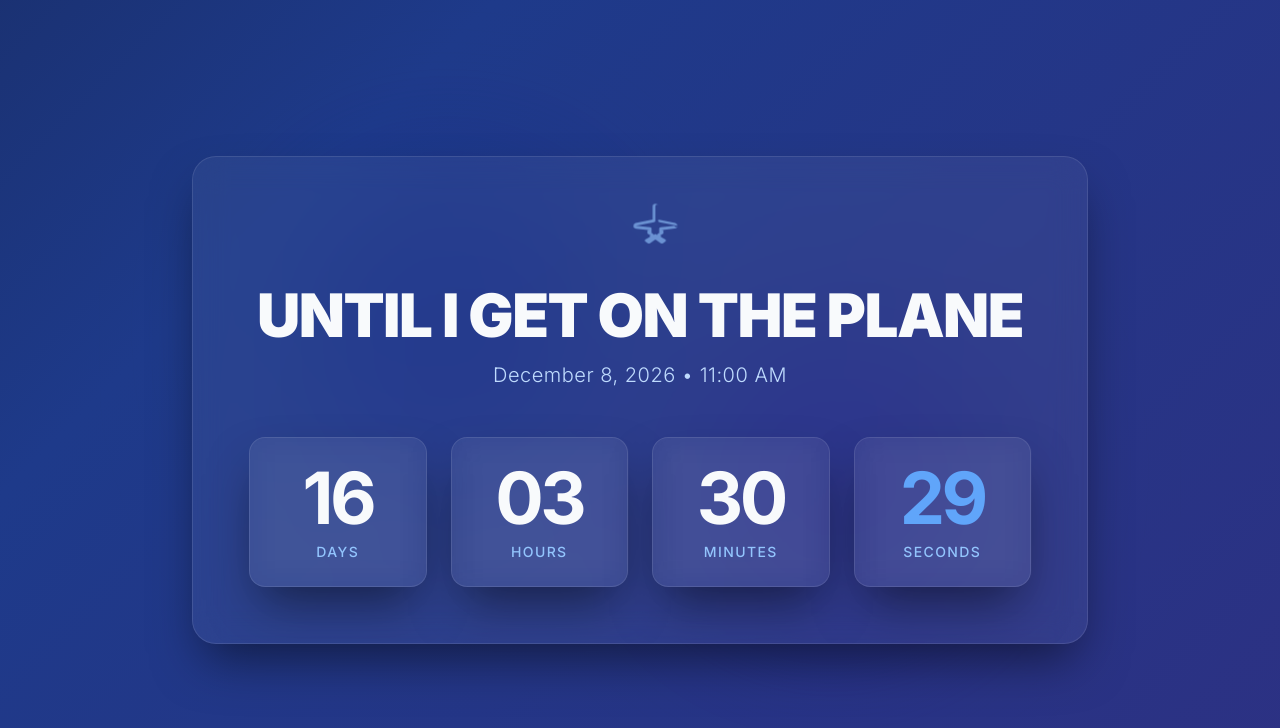
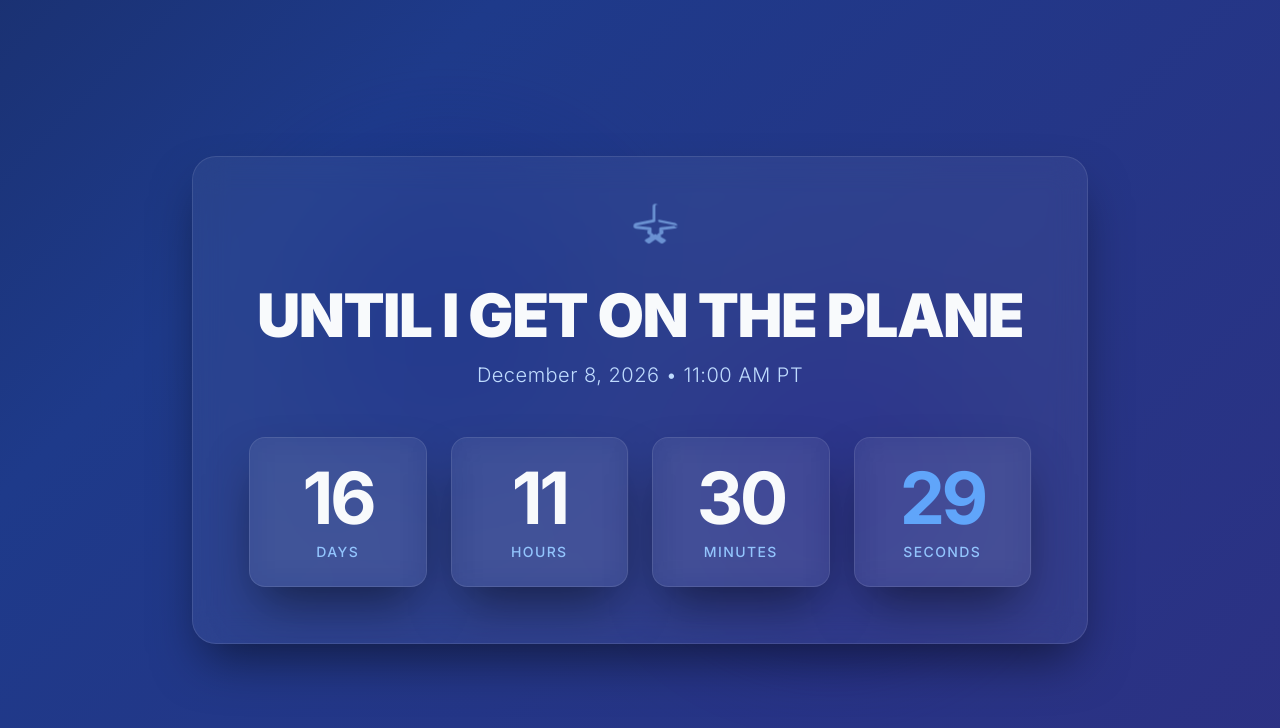
Before and after one commit to bmwcooks/planeguy, a plain HTML site: page index.html in a window 1280 px wide. Drawn offline with nearby package versions, Linux system fonts and the light colour scheme.

Commit message:
Count down to 11:00 AM Pacific Time
Parse the December 8, 2026 departure as America/Los_Angeles so the
countdown and the labeled clock stay on Pacific Time, including PST/PDT,
instead of the viewer's device timezone.

Co-authored-by: bmwcooks <bmwcooks@users.noreply.github.com>

```diff
--- a/index.html
+++ b/index.html
@@ -74,8 +74,8 @@
         <h1 class="text-4xl md:text-6xl font-black tracking-tight mb-4 uppercase">
             Until I get on the plane
         </h1>
-        <p class="text-blue-200 text-lg md:text-xl font-light mb-12 tracking-wide">
-            December 8, 2026 • 11:00 AM
+        <p id="event-time" class="text-blue-200 text-lg md:text-xl font-light mb-12 tracking-wide">
+            December 8, 2026 • 11:00 AM PT
         </p>
 
         <!-- Countdown Grid -->
@@ -118,9 +118,76 @@
     </div>
 
     <script>
-        // Set the date we're counting down to
-        // Note: This uses the local time zone of the user's device.
-        const countDownDate = new Date("Dec 8, 2026 11:00:00").getTime();
+        // Departure is 11:00 AM Pacific Time on December 8, 2026.
+        // America/Los_Angeles supplies the PST (UTC-8) or PDT (UTC-7) offset
+        // for that civil time, so the countdown does not follow the viewer's device timezone.
+        const PACIFIC_TIME_ZONE = "America/Los_Angeles";
+
+        // Milliseconds to add to a UTC instant to get the Pacific wall clock
+        // read as if it were UTC. Negative during both PST and PDT.
+        function pacificOffsetMs(epochMs) {
+            const formatter = new Intl.DateTimeFormat("en-US", {
+                timeZone: PACIFIC_TIME_ZONE,
+                hour12: false,
+                year: "numeric",
+                month: "2-digit",
+                day: "2-digit",
+                hour: "2-digit",
+                minute: "2-digit",
+                second: "2-digit"
+            });
+            const values = {};
+            for (const part of formatter.formatToParts(new Date(epochMs))) {
+                if (part.type !== "literal") {
+                    values[part.type] = part.value;
+                }
+            }
+            // Some engines report midnight as hour "24" when hour12 is false.
+            const hour = values.hour === "24" ? 0 : Number(values.hour);
+            const wallClockAsUtc = Date.UTC(
+                Number(values.year),
+                Number(values.month) - 1,
+                Number(values.day),
+                hour,
+                Number(values.minute),
+                Number(values.second)
+            );
+            return wallClockAsUtc - epochMs;
+        }
+
+        // Convert a Pacific wall-clock time to a UTC epoch. The offset is
+        // resolved twice so a daylight-saving transition is taken from the
+        // instant itself, not from a UTC guess on the other side of it.
+        function pacificWallTimeToEpoch(year, month, day, hour, minute, second) {
+            const utcGuess = Date.UTC(year, month - 1, day, hour, minute, second);
+            let epoch = utcGuess - pacificOffsetMs(utcGuess);
+            epoch = utcGuess - pacificOffsetMs(epoch);
+            return epoch;
+        }
+
+        const countDownDate = pacificWallTimeToEpoch(2026, 12, 8, 11, 0, 0);
+
+        // Shown clock time is formatted in Pacific Time and labeled PT.
+        function formatPacificLabel(epochMs) {
+            const formatter = new Intl.DateTimeFormat("en-US", {
+                timeZone: PACIFIC_TIME_ZONE,
+                month: "long",
+                day: "numeric",
+                year: "numeric",
+                hour: "numeric",
+                minute: "2-digit",
+                hour12: true
+            });
+            const values = {};
+            for (const part of formatter.formatToParts(new Date(epochMs))) {
+                if (part.type !== "literal") {
+                    values[part.type] = part.value;
+                }
+            }
+            return `${values.month} ${values.day}, ${values.year} • ${values.hour}:${values.minute} ${values.dayPeriod} PT`;
+        }
+
+        document.getElementById("event-time").textContent = formatPacificLabel(countDownDate);
 
         // Update the countdown every 1 second
         const countdownTimer = setInterval(function() {
@@ -154,7 +221,7 @@
                 clearInterval(countdownTimer);
                 document.getElementById("countdown").style.display = "none";
                 document.getElementById("finished-message").classList.remove("hidden");
-                document.querySelector("p.text-blue-200").style.display = "none";
+                document.getElementById("event-time").style.display = "none";
             }
         }, 1000);
     </script>
```
